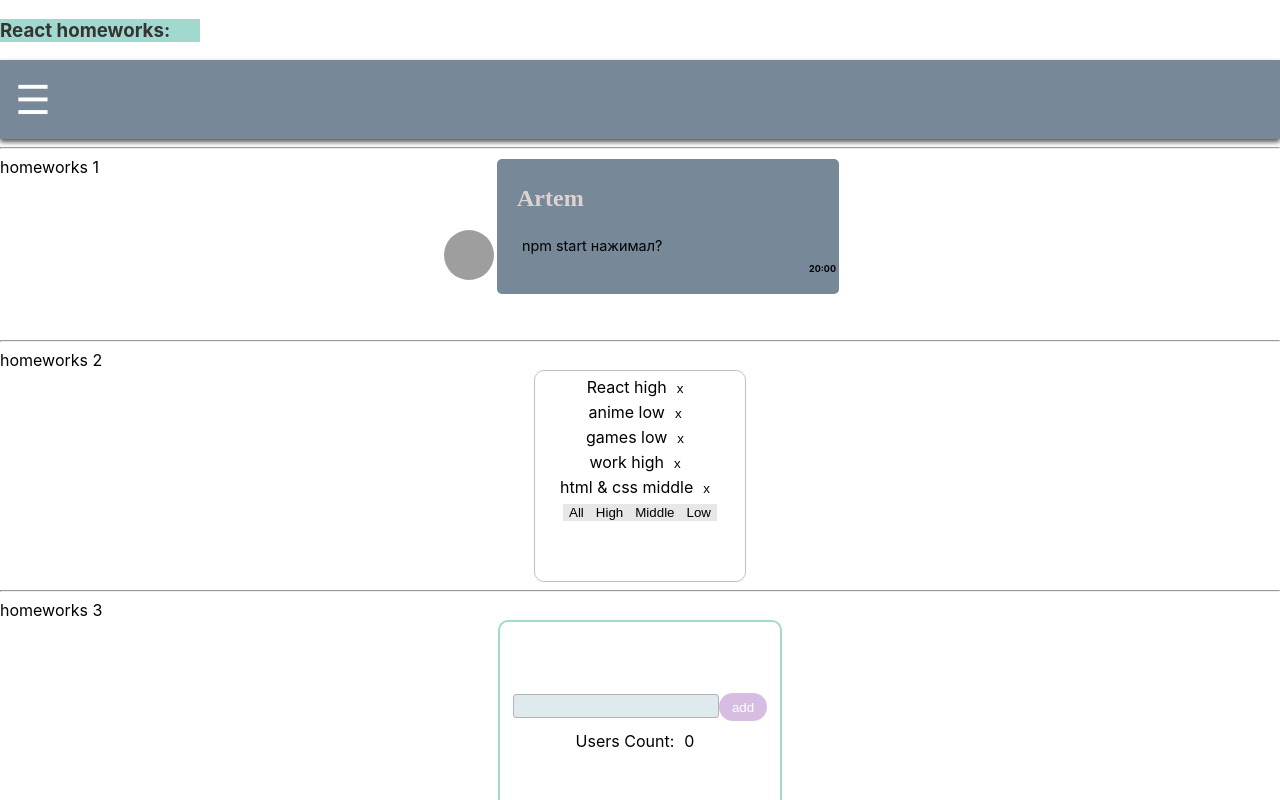
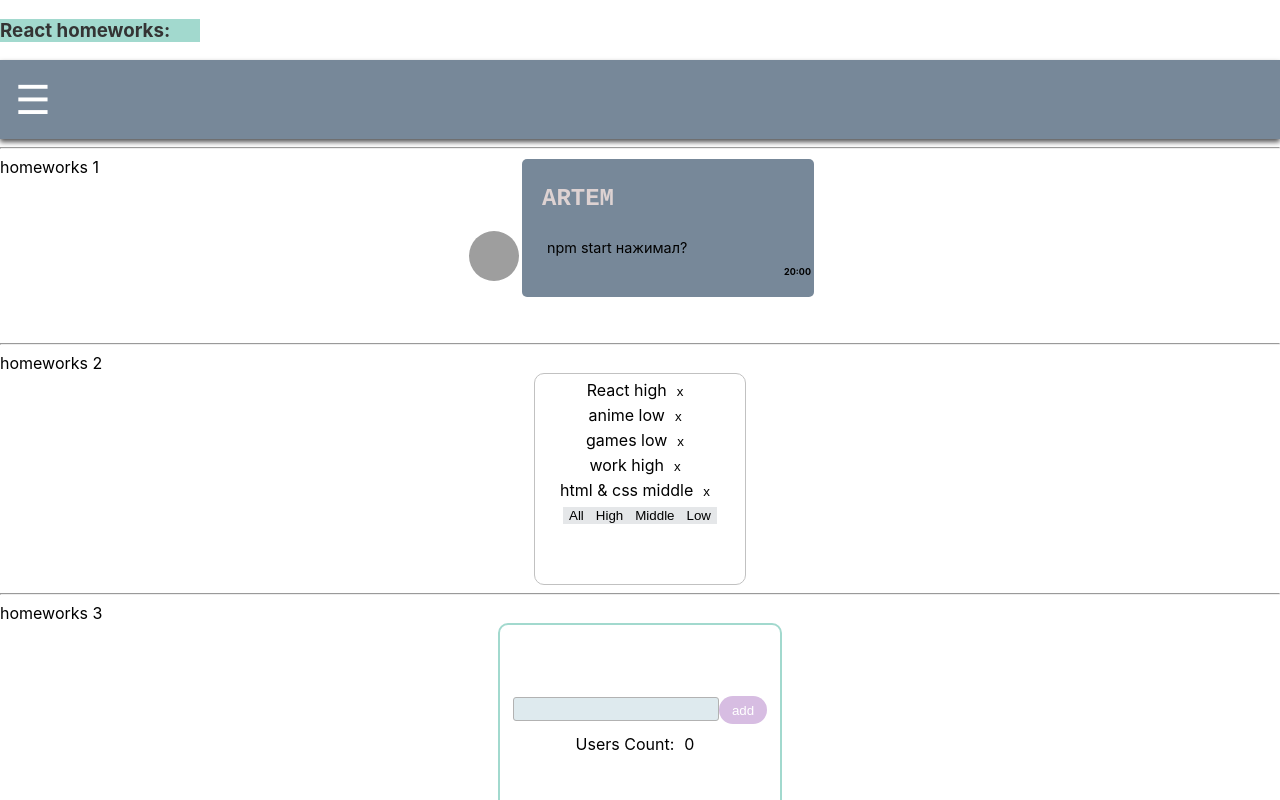
Before and after one commit to zhankaam/ignat-react-hw, a React (Create React App) app: page /#/pre-junior in a window 1280 px wide. Shown: the top 800 px of the page. Built offline with nearby package versions, Linux system fonts and the light colour scheme; grey boxes are pictures that could not be loaded.

Commit message:
react-homeworks

```diff
--- a/public/index.html
+++ b/public/index.html
@@ -24,7 +24,7 @@
       work correctly both with client-side routing and a non-root public URL.
       Learn how to configure a non-root public URL by running `npm run build`.
     -->
-    <title>React App</title>
+    <title>react homeworks</title>
   </head>
   <body>
     <noscript>You need to enable JavaScript to run this app.</noscript>
--- a/src/p2-homeworks/h1/Message.module.css
+++ b/src/p2-homeworks/h1/Message.module.css
@@ -22,8 +22,8 @@ background: lightslategray;
 }
 
 .text {
-    width: 300px;
-    height: auto;
+    width: 250px;
+    height: 20px;
     padding: 5px;
     display: flex;
     align-items:center;
@@ -32,8 +32,8 @@ background: lightslategray;
 }
 
 .name {
-    font-weight: bold;
-    font-family: "JetBrains Mono";
+    font-family: "Courier New";
+    text-transform: uppercase;
     font-size: 1.5rem;
     color: rgb(221,210,210);
 }
--- a/src/p2-homeworks/h6/common/c4-SuperEditableSpan/SuperEditableSpan.tsx
+++ b/src/p2-homeworks/h6/common/c4-SuperEditableSpan/SuperEditableSpan.tsx
@@ -32,17 +32,17 @@ const SuperEditableSpan: React.FC<SuperEditableSpanType> = (
     const {children, onDoubleClick, className, ...restSpanProps} = spanProps || {};
 
     const onEnterCallback = () => {
-         setEditMode(!editMode); // выключить editMode при нажатии Enter
+         setEditMode(false); // выключить editMode при нажатии Enter
 
         onEnter && onEnter();
     };
     const onBlurCallback = (e: React.FocusEvent<HTMLInputElement>) => {
-         setEditMode(!editMode); // выключить editMode при нажатии за пределами инпута
+         setEditMode(false); // выключить editMode при нажатии за пределами инпута
 
         onBlur && onBlur(e);
     };
     const onDoubleClickCallBack = (e: React.MouseEvent<HTMLSpanElement, MouseEvent>) => {
-         setEditMode(!editMode); // включить editMode при двойном клике
+         setEditMode(true); // включить editMode при двойном клике
 
         onDoubleClick && onDoubleClick(e);
     };
```
Also changed, not shown: 1 other file (tests, documents, lock files or other folders).
